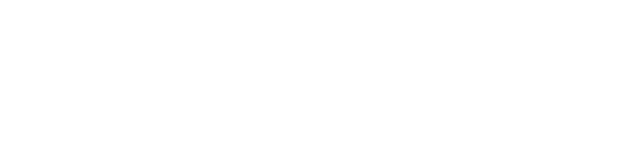
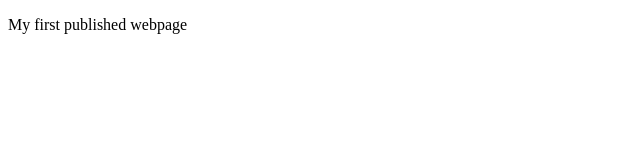
Before and after one commit to cbessjr/cbessjr.github.io, a plain HTML site: page index.html in a window 1280 px wide. Shown: the whole page, without its empty margins (0-640 px from the left). Drawn offline with Linux system fonts and the light colour scheme.

Commit message:
additional deployment 2

```diff
--- a/index.html
+++ b/index.html
@@ -10,7 +10,7 @@
 
 
     <body>
-
+        <p>My first published webpage</p>
 
     </body>
 
```
